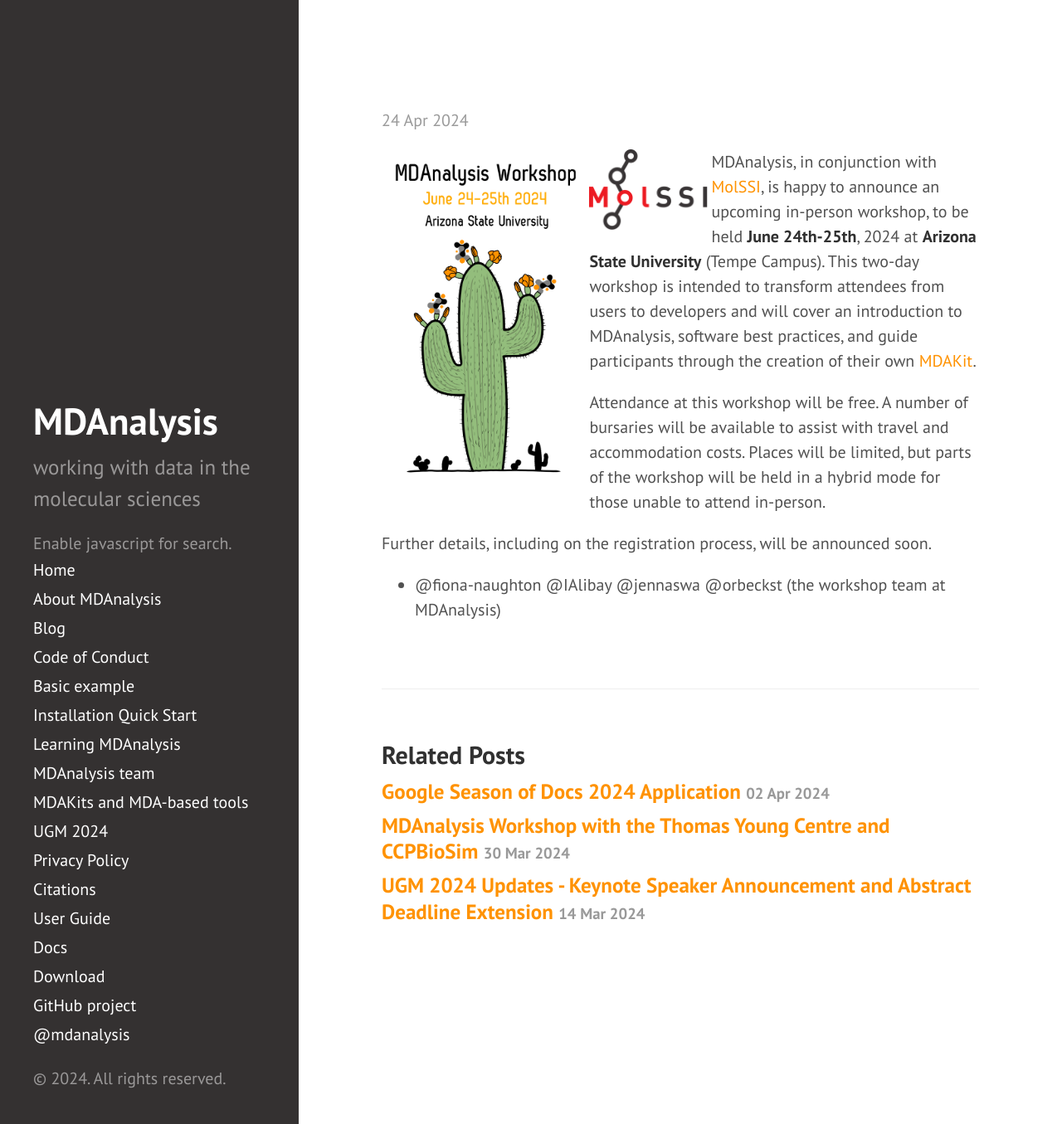
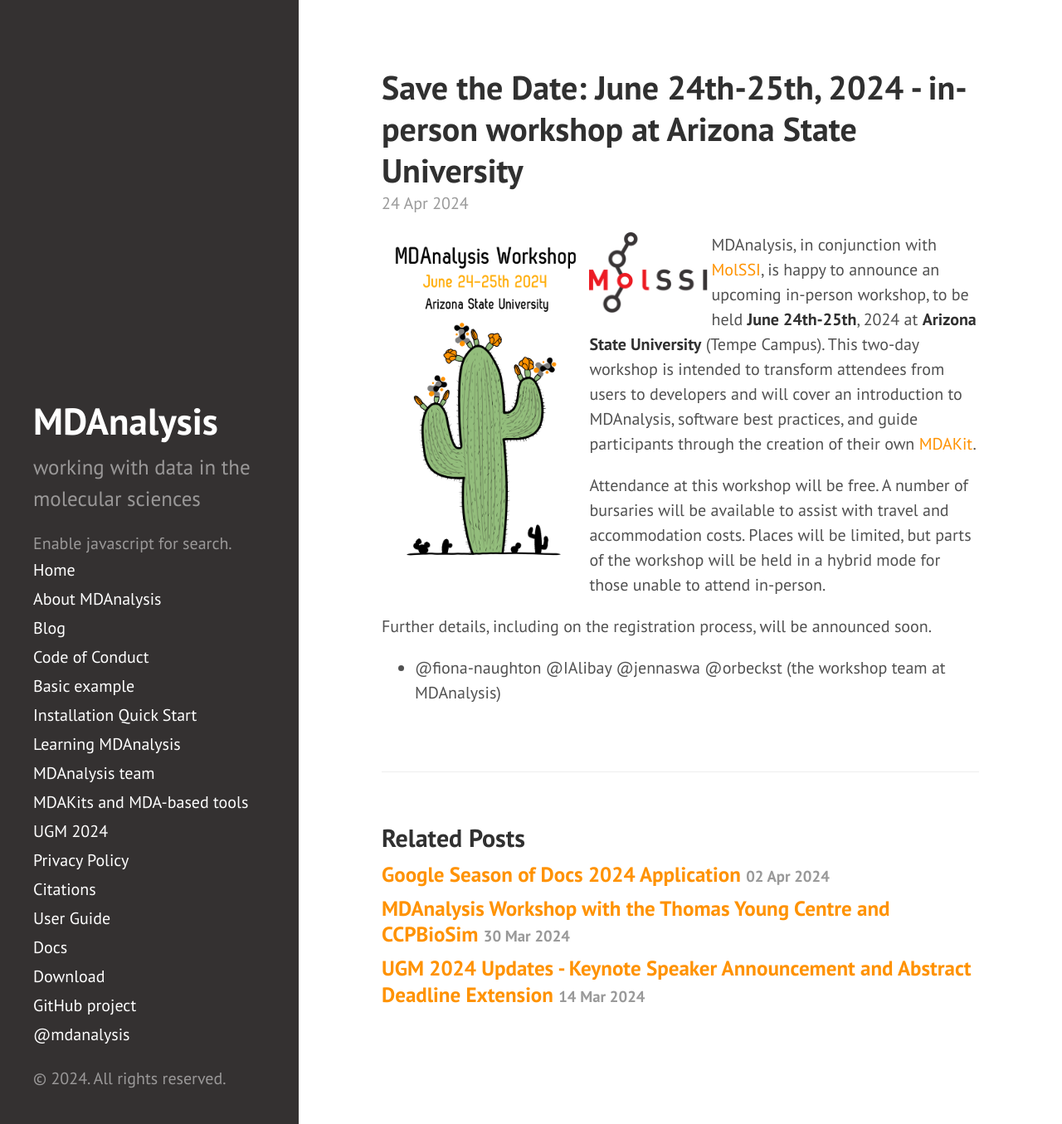
Before and after one commit to MDAnalysis/MDAnalysis.github.io, a Jekyll site: the page built from _posts/2024-04-24-ASUworkshop.md, in a window 1280 px wide and 1355 px high. Shown: the whole window at 83% size. Built offline with Jekyll 4.4.1, drawn with Linux system fonts in a browser that asks for light colours; our own code applies the rules of GitHub Pages for plain Markdown files; comment, search, counter and statistics services are not loaded.

Commit message:
fix blog post heading

```diff
--- a/_posts/2024-04-24-ASUworkshop.md
+++ b/_posts/2024-04-24-ASUworkshop.md
@@ -1,6 +1,6 @@
 ---
 layout: post
-title: Save the Date: June 24th-25th, 2024 - in-person workshop at Arizona State University
+title: "Save the Date: June 24th-25th, 2024 - in-person workshop at Arizona State University"
 ---
 
 <img
```
